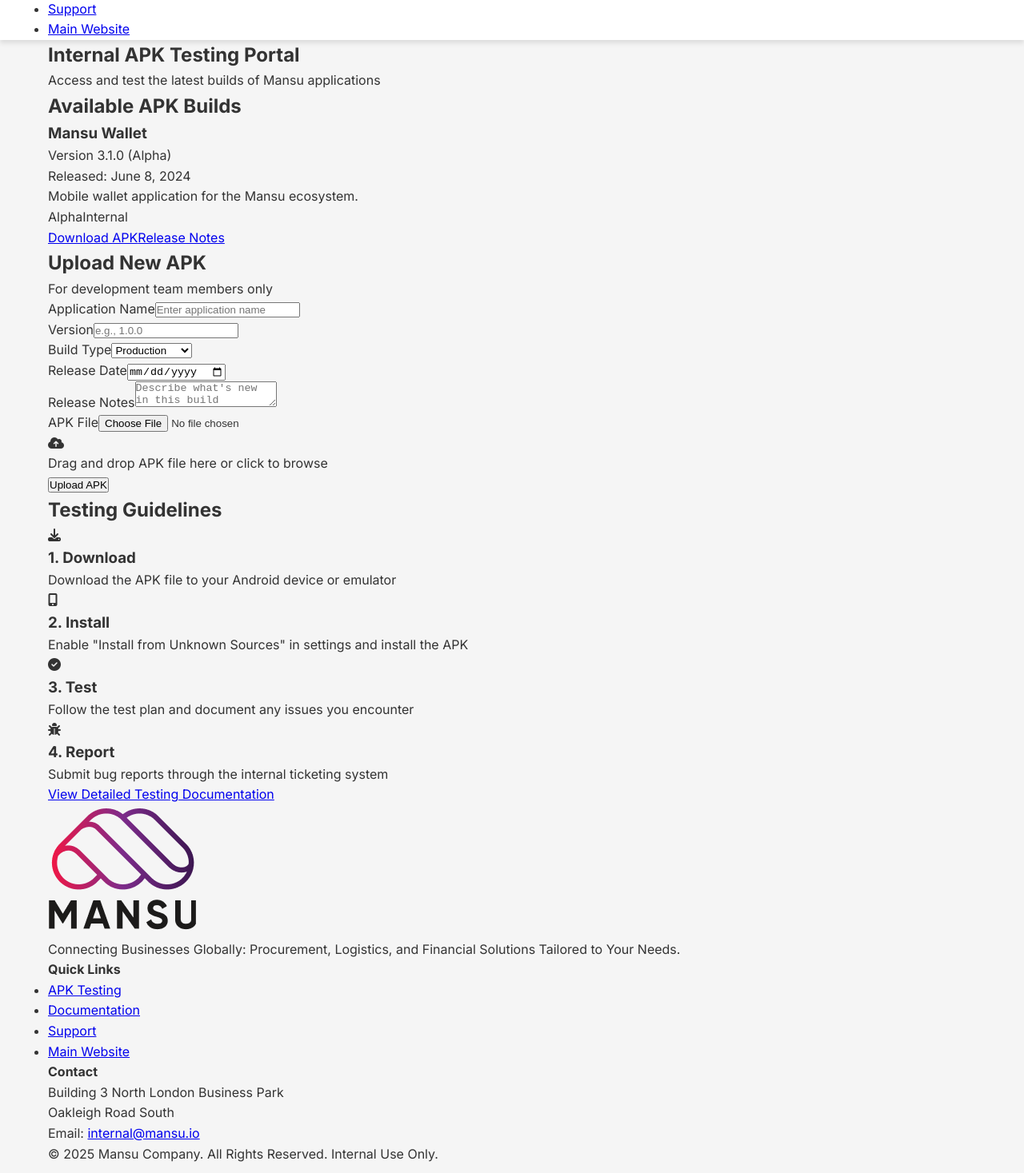
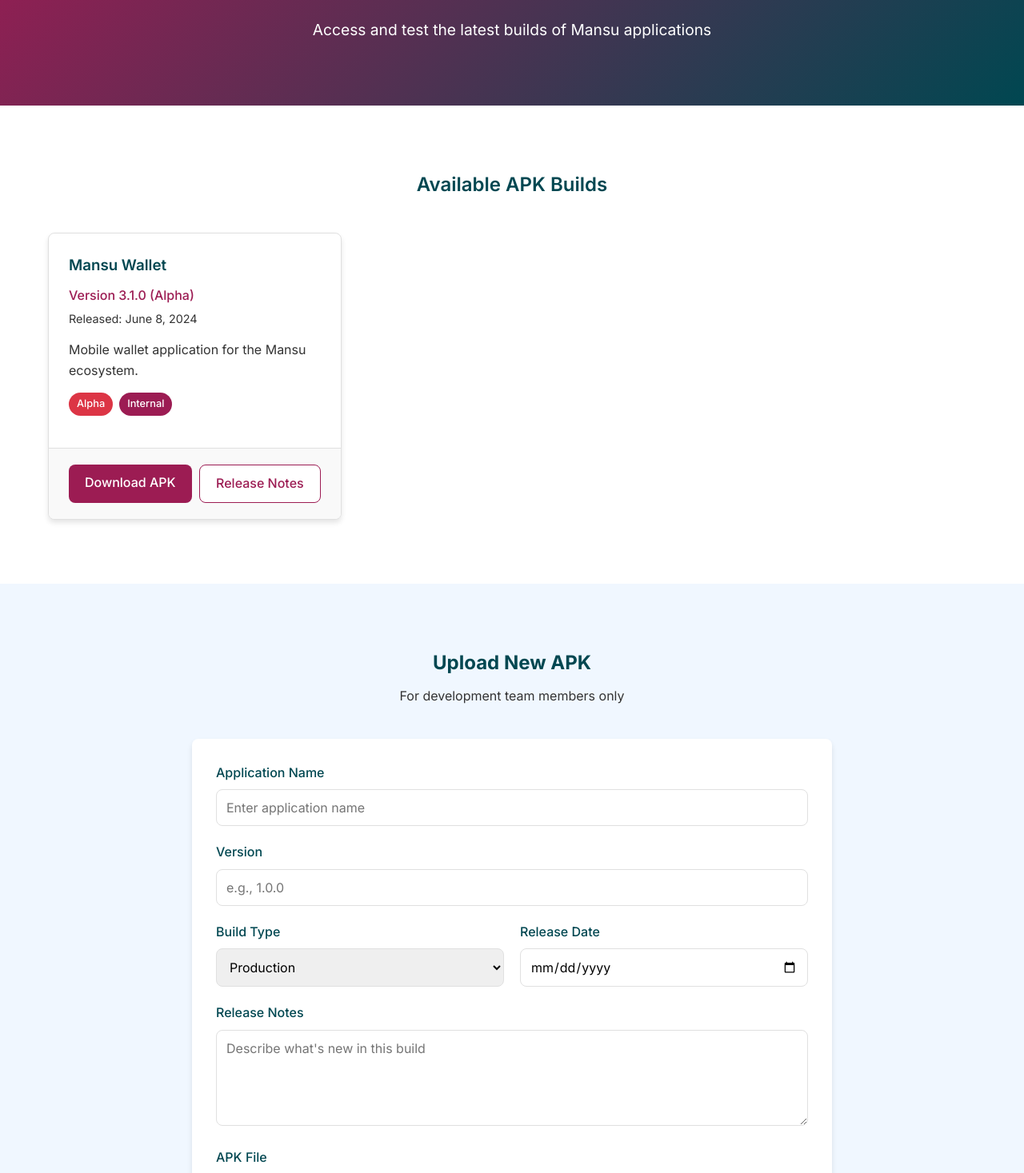
Before and after one commit to osazeejedi/mansuAPKportal, a Next.js app: page / in a window 1280 px wide. Shown: the part 220-1687 px from the top of the page at 80% size. Built offline with nearby package versions, Linux system fonts and the light colour scheme.

Commit message:
global styles update

```diff
--- a/styles/globals.css
+++ b/styles/globals.css
@@ -29,7 +29,6 @@
     background-color: var(--light-gray);
 }
 
-/* Rest of your CSS from public/styles.css */
 .container {
     width: 100%;
     max-width: 1200px;
@@ -46,4 +45,428 @@
     z-index: 100;
 }
 
-/* ... Copy ALL the rest of your CSS from public/styles.css ... */
+header .container {
+    display: flex;
+    justify-content: space-between;
+    align-items: center;
+    padding: 15px 20px;
+}
+
+.logo img {
+    height: 40px;
+}
+
+nav ul {
+    display: flex;
+    list-style: none;
+}
+
+nav ul li {
+    margin-left: 30px;
+}
+
+nav ul li a {
+    text-decoration: none;
+    color: var(--dark-gray);
+    font-weight: 500;
+    transition: var(--transition);
+}
+
+nav ul li a:hover,
+nav ul li a.active {
+    color: var(--primary-color);
+}
+
+/* Hero Section */
+.hero {
+    background: linear-gradient(135deg, var(--primary-color), var(--secondary-color));
+    color: var(--white);
+    padding: 80px 0;
+    text-align: center;
+}
+
+.hero h1 {
+    font-size: 2.5rem;
+    margin-bottom: 20px;
+    font-weight: 700;
+}
+
+.hero p {
+    font-size: 1.2rem;
+    max-width: 600px;
+    margin: 0 auto;
+}
+
+/* APK Section */
+.apk-section {
+    padding: 80px 0;
+    background-color: var(--white);
+}
+
+.apk-section h2 {
+    text-align: center;
+    margin-bottom: 40px;
+    color: var(--secondary-color);
+    font-weight: 600;
+}
+
+.apk-grid {
+    display: grid;
+    grid-template-columns: repeat(auto-fill, minmax(350px, 1fr));
+    gap: 30px;
+}
+
+.apk-card {
+    background-color: var(--white);
+    border-radius: var(--border-radius);
+    box-shadow: var(--box-shadow);
+    overflow: hidden;
+    transition: var(--transition);
+    border: 1px solid var(--medium-gray);
+    display: flex;
+    flex-direction: column;
+}
+
+.apk-card:hover {
+    transform: translateY(-5px);
+    box-shadow: 0 10px 20px rgba(0, 0, 0, 0.1);
+}
+
+.apk-info {
+    padding: 25px;
+    flex-grow: 1;
+}
+
+.apk-info h3 {
+    color: var(--secondary-color);
+    margin-bottom: 10px;
+    font-weight: 600;
+}
+
+.version {
+    font-weight: 500;
+    color: var(--primary-color);
+    margin-bottom: 5px;
+}
+
+.date {
+    color: var(--dark-gray);
+    font-size: 0.9rem;
+    margin-bottom: 15px;
+}
+
+.description {
+    margin-bottom: 15px;
+    color: var(--dark-gray);
+}
+
+.tags {
+    display: flex;
+    flex-wrap: wrap;
+    gap: 8px;
+    margin-bottom: 15px;
+}
+
+.tag {
+    background-color: var(--primary-color);
+    color: var(--white);
+    padding: 4px 10px;
+    border-radius: 20px;
+    font-size: 0.8rem;
+    font-weight: 500;
+}
+
+.tag.beta {
+    background-color: var(--warning);
+    color: var(--dark-gray);
+}
+
+.tag.alpha {
+    background-color: var(--danger);
+}
+
+.apk-actions {
+    padding: 20px 25px;
+    background-color: #f9f9f9;
+    display: flex;
+    justify-content: space-between;
+    border-top: 1px solid var(--medium-gray);
+}
+
+.btn-primary,
+.btn-secondary {
+    display: inline-block;
+    padding: 10px 20px;
+    border-radius: var(--border-radius);
+    text-decoration: none;
+    font-weight: 500;
+    transition: var(--transition);
+    text-align: center;
+}
+
+.btn-primary {
+    background-color: var(--primary-color);
+    color: var(--white);
+}
+
+.btn-primary:hover {
+    background-color: var(--secondary-color);
+}
+
+.btn-secondary {
+    background-color: var(--white);
+    color: var(--primary-color);
+    border: 1px solid var(--primary-color);
+}
+
+.btn-secondary:hover {
+    background-color: #f0f7ff;
+}
+
+/* Upload Section */
+.upload-section {
+    padding: 80px 0;
+    background-color: #f0f7ff;
+}
+
+.upload-section h2 {
+    text-align: center;
+    margin-bottom: 10px;
+    color: var(--secondary-color);
+}
+
+.upload-section > .container > p {
+    text-align: center;
+    margin-bottom: 40px;
+    color: var(--dark-gray);
+}
+
+.upload-form {
+    max-width: 800px;
+    margin: 0 auto;
+    background-color: var(--white);
+    padding: 30px;
+    border-radius: var(--border-radius);
+    box-shadow: var(--box-shadow);
+}
+
+.form-group {
+    margin-bottom: 20px;
+}
+
+.form-row {
+    display: grid;
+    grid-template-columns: 1fr 1fr;
+    gap: 20px;
+}
+
+label {
+    display: block;
+    margin-bottom: 8px;
+    font-weight: 500;
+    color: var(--secondary-color);
+}
+
+input[type="text"],
+input[type="date"],
+select,
+textarea {
+    width: 100%;
+    padding: 12px;
+    border: 1px solid var(--medium-gray);
+    border-radius: var(--border-radius);
+    font-family: 'Inter', sans-serif;
+    font-size: 1rem;
+}
+
+textarea {
+    min-height: 120px;
+    resize: vertical;
+}
+
+.file-upload input[type="file"] {
+    display: none;
+}
+
+.file-upload-box {
+    border: 2px dashed var(--primary-color);
+    border-radius: var(--border-radius);
+    padding: 30px;
+    text-align: center;
+    cursor: pointer;
+    transition: var(--transition);
+    background-color: #f0f7ff;
+}
+
+.file-upload-box:hover {
+    background-color: #e6f0ff;
+}
+
+.file-upload-box i {
+    font-size: 2rem;
+    color: var(--primary-color);
+    margin-bottom: 10px;
+}
+
+.upload-form .btn-primary {
+    width: 100%;
+    padding: 12px;
+    cursor: pointer;
+    border: none;
+    font-size: 1rem;
+}
+
+/* Testing Guide Section */
+.testing-guide {
+    padding: 80px 0;
+    background-color: var(--white);
+    text-align: center;
+}
+
+.testing-guide h2 {
+    margin-bottom: 40px;
+    color: var(--secondary-color);
+}
+
+.guide-cards {
+    display: grid;
+    grid-template-columns: repeat(auto-fit, minmax(220px, 1fr));
+    gap: 30px;
+    margin-bottom: 40px;
+}
+
+.guide-card {
+    background-color: #f9f9f9;
+    padding: 30px 20px;
+    border-radius: var(--border-radius);
+    box-shadow: var(--box-shadow);
+    transition: var(--transition);
+}
+
+.guide-card:hover {
+    transform: translateY(-5px);
+}
+
+.guide-card .icon {
+    font-size: 2rem;
+    color: var(--primary-color);
+    margin-bottom: 15px;
+}
+
+.guide-card h3 {
+    margin-bottom: 10px;
+    color: var(--secondary-color);
+}
+
+.testing-guide .btn-secondary {
+    margin-top: 20px;
+}
+
+/* Footer */
+footer {
+    background-color: var(--secondary-color);
+    color: var(--white);
+    padding: 60px 0 20px;
+}
+
+.footer-content {
+    display: grid;
+    grid-template-columns: 2fr 1fr 1fr;
+    gap: 40px;
+    margin-bottom: 40px;
+}
+
+.footer-logo img {
+    height: 40px;
+    margin-bottom: 15px;
+}
+
+.footer-logo p {
+    font-size: 0.9rem;
+    opacity: 0.8;
+}
+
+.footer-links h4,
+.footer-contact h4 {
+    margin-bottom: 20px;
+    font-weight: 600;
+}
+
+.footer-links ul {
+    list-style: none;
+}
+
+.footer-links ul li {
+    margin-bottom: 10px;
+}
+
+.footer-links ul li a,
+.footer-contact a {
+    color: var(--white);
+    text-decoration: none;
+    opacity: 0.8;
+    transition: var(--transition);
+}
+
+.footer-links ul li a:hover,
+.footer-contact a:hover {
+    opacity: 1;
+}
+
+.footer-contact p {
+    margin-bottom: 5px;
+    opacity: 0.8;
+}
+
+.footer-bottom {
+    text-align: center;
+    padding-top: 20px;
+    border-top: 1px solid rgba(255, 255, 255, 0.1);
+    font-size: 0.9rem;
+    opacity: 0.6;
+}
+
+/* Responsive Styles */
+@media (max-width: 992px) {
+    .footer-content {
+        grid-template-columns: 1fr 1fr;
+    }
+
+    .footer-logo {
+        grid-column: span 2;
+    }
+}
+
+@media (max-width: 768px) {
+    nav ul {
+        display: none;
+    }
+
+    .apk-actions {
+        flex-direction: column;
+        gap: 10px;
+    }
+
+    .form-row {
+        grid-template-columns: 1fr;
+        gap: 0;
+    }
+
+    .guide-cards {
+        grid-template-columns: 1fr 1fr;
+    }
+
+    .footer-content {
+        grid-template-columns: 1fr;
+    }
+
+    .footer-logo {
+        grid-column: span 1;
+    }
+}
+
+@media (max-width: 576px) {
+    .guide-cards {
+        grid-template-columns: 1fr;
+    }
+}
```
